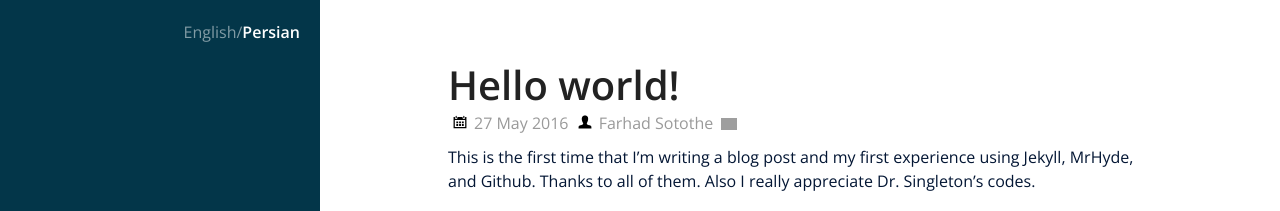
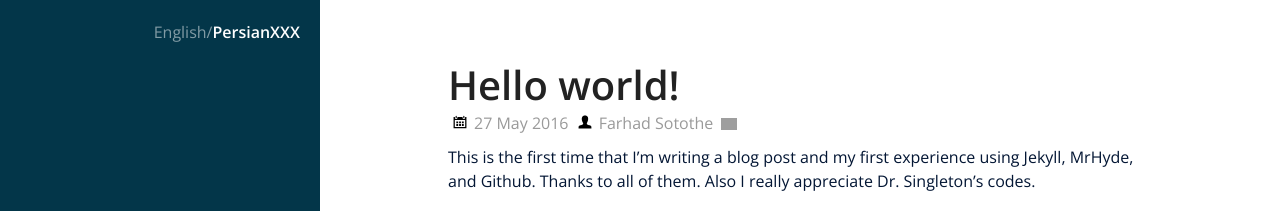
Before and after one commit to sotothe/sotothe.github.io, a Jekyll site: the page built from index.html, in a window 1280 px wide. Shown: the top 211 px of the page. Built offline with Jekyll 4.4.1, drawn with Linux system fonts in a browser that asks for light colours; nearby versions of some CDN libraries; the list of posts is cut into pages by our own code; comment, search, counter and statistics services are not loaded; grey boxes are pictures that could not be loaded.

Commit message:
Update default.html

```diff
--- a/_layouts/default.html
+++ b/_layouts/default.html
@@ -7,7 +7,7 @@
 
      <header class="masthead">
 	<div class="masthead-lang">
-	   <p>English/<a href="http://sotothe.github.io/fa/index.html">Persian</a></p>
+	   <p>English/<a href="https://www.google.com/">PersianXXX</a></p>
 	</div>
 
 	<div class="masthead-inner">
```
